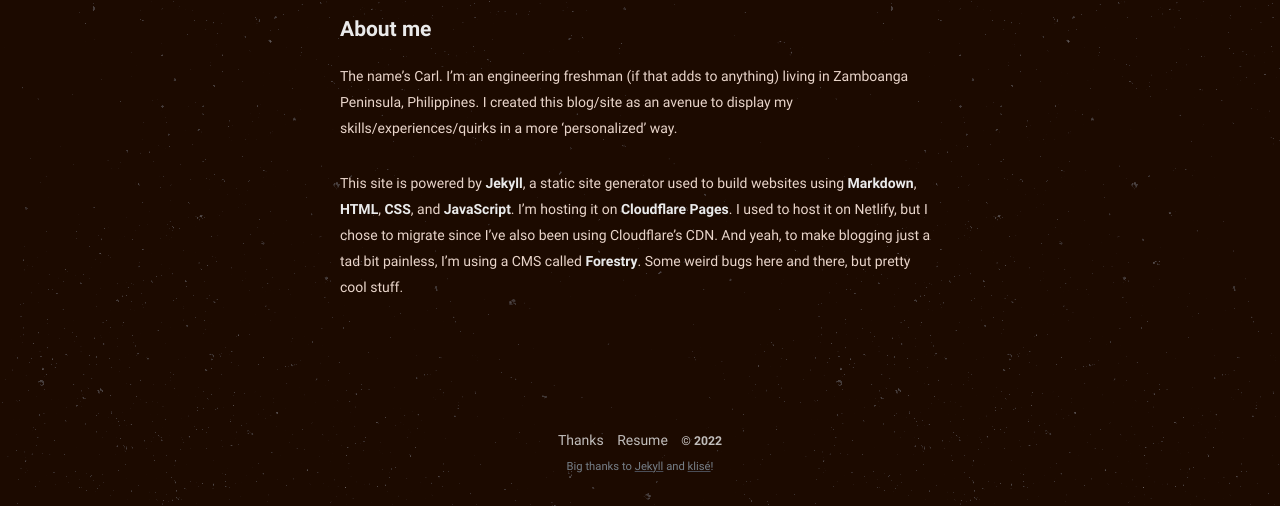
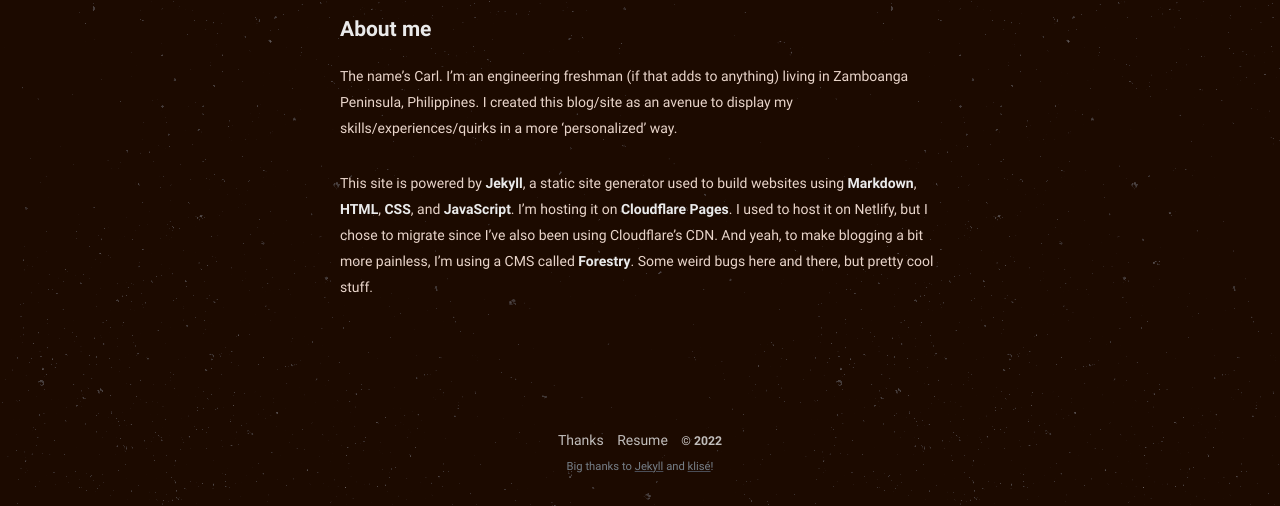
Before and after one commit to philippines69/carlcastroarchives, a Jekyll site: the page built from about.md, in a window 1280 px wide. Shown: the part 763-1269 px from the top of the page. Built offline with Jekyll 4.4.1, drawn with Linux system fonts in a browser that asks for light colours.

Commit message:
Update from Forestry.io philippines69 updated about.md

```diff
--- a/about.md
+++ b/about.md
@@ -14,4 +14,4 @@ comments: false
 
 The name's Carl. I'm an engineering freshman (if that adds to anything) living in Zamboanga Peninsula, Philippines. I created this blog/site as an avenue to display my skills/experiences/quirks in a more 'personalized' way.
 
-This site is powered by [**Jekyll**](https://jekyllrb.com/), a static site generator used to build websites using [**Markdown**](https://en.wikipedia.org/wiki/Markdown), [**HTML**](https://developer.mozilla.org/en-US/docs/Web/HTML), [**CSS**](https://developer.mozilla.org/en-US/docs/Web/css), and [**JavaScript**](https://developer.mozilla.org/en-US/docs/Web/javascript). I'm hosting it on [**Cloudflare Pages**](https://pages.cloudflare.com/). I used to host it on Netlify, but I chose to migrate since I've also been using Cloudflare's CDN. And yeah, to make blogging just a tad bit painless, I'm using a CMS called [**Forestry**](https://forestry.io/). Some weird bugs here and there, but pretty cool stuff.
+This site is powered by [**Jekyll**](https://jekyllrb.com/), a static site generator used to build websites using [**Markdown**](https://en.wikipedia.org/wiki/Markdown), [**HTML**](https://developer.mozilla.org/en-US/docs/Web/HTML), [**CSS**](https://developer.mozilla.org/en-US/docs/Web/css), and [**JavaScript**](https://developer.mozilla.org/en-US/docs/Web/javascript). I'm hosting it on [**Cloudflare Pages**](https://pages.cloudflare.com/). I used to host it on Netlify, but I chose to migrate since I've also been using Cloudflare's CDN. And yeah, to make blogging a bit more painless, I'm using a CMS called [**Forestry**](https://forestry.io/). Some weird bugs here and there, but pretty cool stuff.
```
